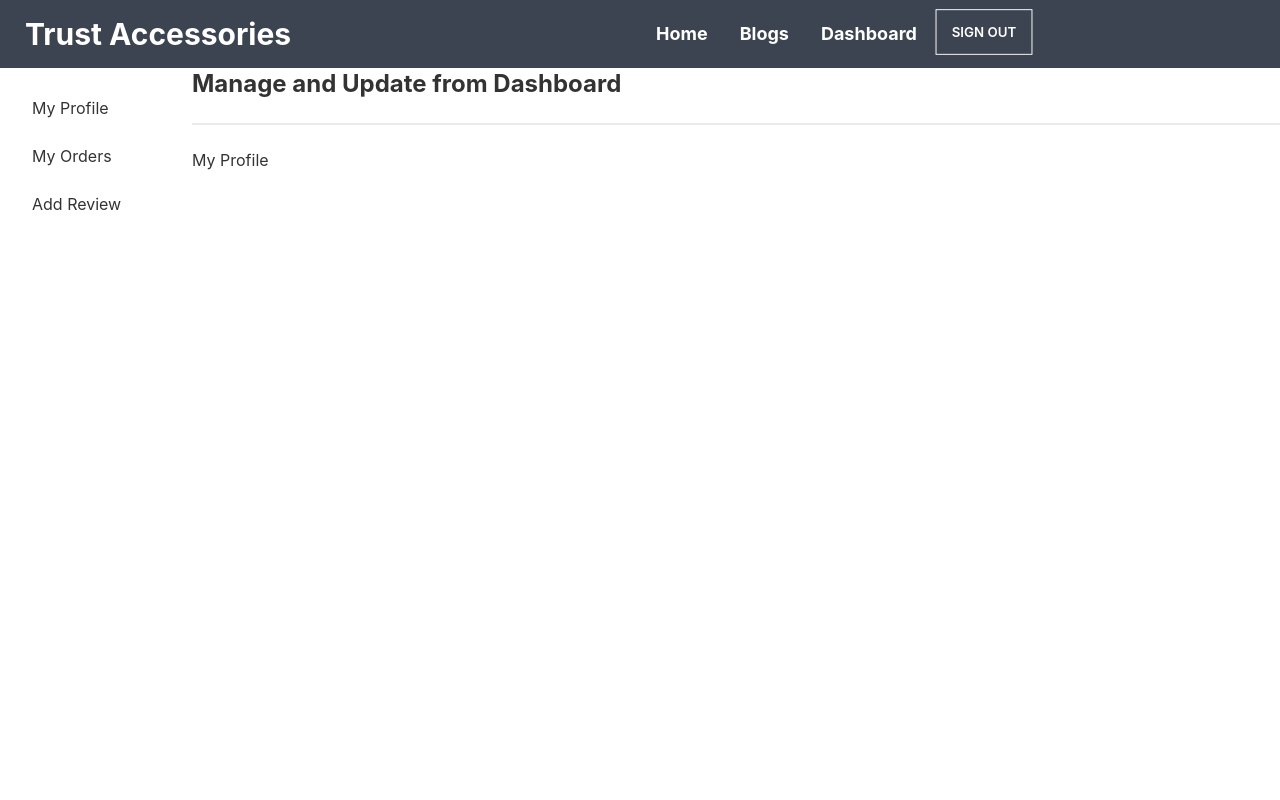
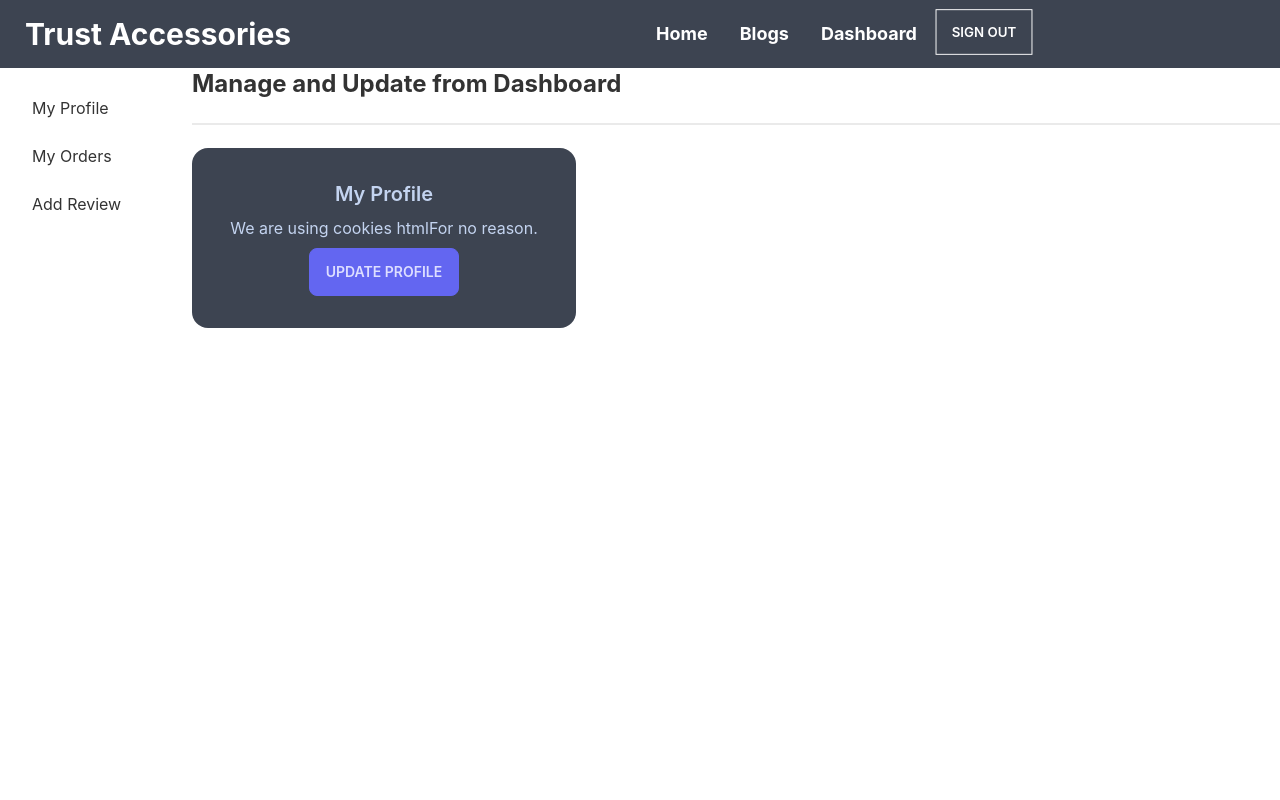
Before and after one commit to JunayedKhanNoor/Trust-Accessories-Client, a React (Create React App) app: page /dashboard in a window 1280 px wide. Shown: the top 800 px of the page. Built offline with nearby package versions, Linux system fonts and the light colour scheme; no server answers; sample sign-in values are in the browser's storage.

Commit message:
My Profile

```diff
--- a/src/Pages/Dashboard/EditAccessory.js
+++ b/src/Pages/Dashboard/EditAccessory.js
@@ -17,7 +17,7 @@ const EditAccessory = () => {
     data: accessory,
     isLoading,
     refetch,
-  } = useQuery("accessory", () =>
+  } = useQuery(["accessory",id], () =>
     fetch(`http://localhost:5000/accessories/${id}`).then((res) => res.json())
   );
   const onSubmit = async (data) => {
--- a/src/Pages/Dashboard/MyProfile.js
+++ b/src/Pages/Dashboard/MyProfile.js
@@ -1,11 +1,37 @@
-import React from 'react';
+import React from "react";
 
 const MyProfile = () => {
-    return (
-        <div>
-            <h1>My Profile</h1>
+  return (
+    <div>
+      <div className="card w-96 bg-neutral text-neutral-content">
+        <div className="card-body items-center text-center">
+          <h2 className="card-title">My Profile</h2>
+          <p>We are using cookies htmlFor no reason.</p>
+          <div className="card-actions justify-end">
+            <label htmlFor="my-modal-6" className="btn btn-secondary modal-button">
+              Update Profile
+            </label>
+          </div>
         </div>
-    );
+      </div>
+      <input type="checkbox" id="my-modal-6" className="modal-toggle" />
+      <div className="modal modal-bottom sm:modal-middle">
+        <div className="modal-box">
+          <h3 className="font-bold text-lg">Congratulations random Interner user!</h3>
+          <p className="py-4">
+            You've been selected htmlFor a chance to get one year of subscription to use Wikipedia htmlFor
+            free!
+          </p>
+          <div className="modal-action">
+            <label htmlFor="my-modal-6" className="btn">
+              Update
+            </label>
+            <label htmlFor="my-modal-6" className="btn btn-sm btn-circle absolute right-2 top-2">✕</label>
+          </div>
+        </div>
+      </div>
+    </div>
+  );
 };
 
 export default MyProfile;
```
